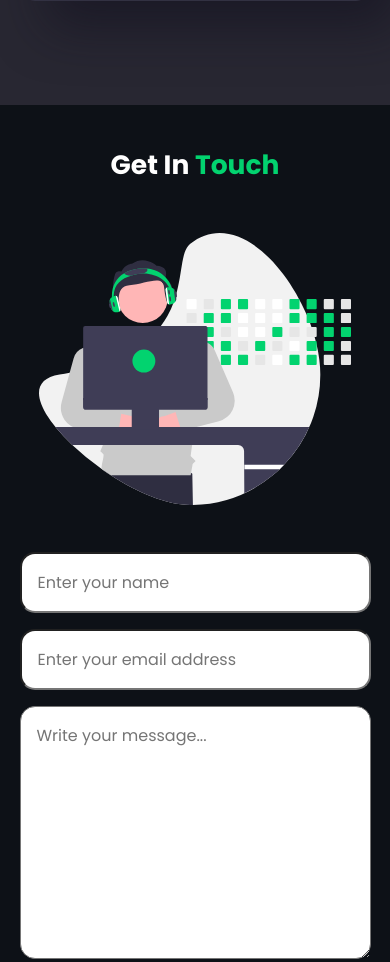
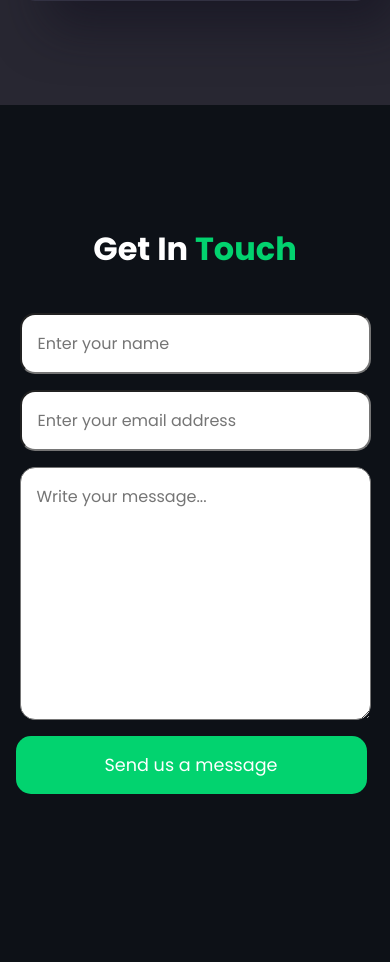
Before and after one commit to ellaboevans/Portfolio-Website, a plain HTML site: page index.html in a window 390 px wide. Shown: the part 5173-6135 px from the top of the page. Drawn offline with Linux system fonts and the light colour scheme.

Commit message:
Fix Contact Form Padding to fit on Mobile

```diff
--- a/styles.css
+++ b/styles.css
@@ -642,6 +642,10 @@ button:hover {
   margin: 15rem;
 }
 
+.contact-image img{
+  visibility: visible;
+}
+
 .form-container {
   display: flex;
   justify-content: center;
@@ -1016,14 +1020,16 @@ input[type="submit"]:hover {
 /* Contact Styling */
 
 #contact{
-  padding-top: 1rem;
+  padding: 6rem 0;
 }
 
 .form-container{
   flex-direction: column;
   gap: 0;
 }
-
+.contact-title{
+  font-size: 2rem;
+}
 input{
   width: 90vw;
 }
@@ -1033,7 +1039,6 @@ textarea{
 }
 
 .contact-image img{
-  width: 80vw;
-  margin-top: 3rem;
+  display: none;
 }
 }
```
